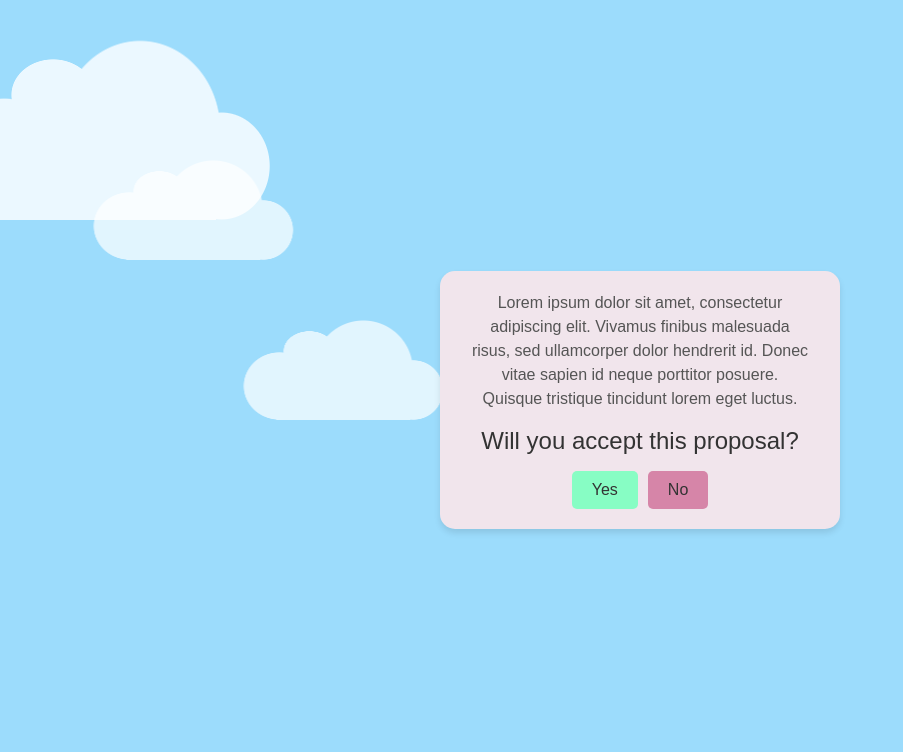
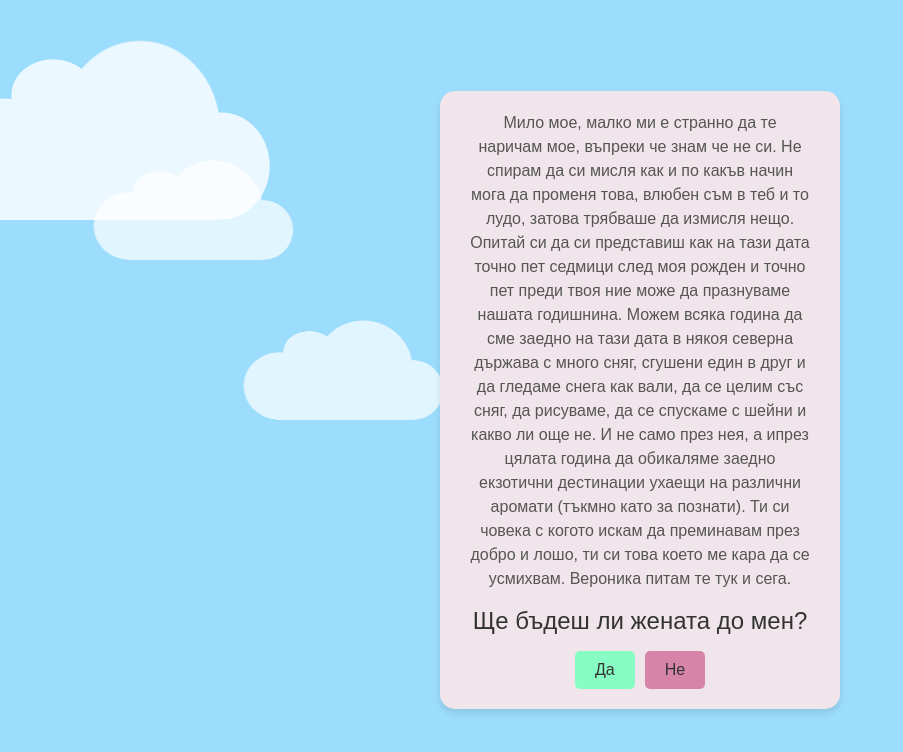
Before and after one commit to yorpetro/loban.art, a plain HTML site: page index.html in a window 1280 px wide. Shown: the whole page, without its empty margins (0-903 px from the left). Drawn offline with Linux system fonts and the light colour scheme; a script that the page names is missing.

Commit message:
add message

```diff
--- a/index.html
+++ b/index.html
@@ -17,12 +17,16 @@
 
 <div class="container">
     <div class="introduction">
-        Lorem ipsum dolor sit amet, consectetur adipiscing elit. Vivamus finibus malesuada risus, sed ullamcorper dolor hendrerit id. Donec vitae sapien id neque porttitor posuere. Quisque tristique tincidunt lorem eget luctus.
+         Мило мое, малко ми е странно да те наричам мое, въпреки че знам че не си. Не спирам да си мисля как и по какъв начин мога да променя това,
+        влюбен съм в теб и то лудо, затова трябваше да измисля нещо. Опитай си да си представиш как на тази дата точно пет седмици след моя рожден и точно пет преди твоя
+        ние може да празнуваме нашата годишнина. Можем всяка година да сме заедно на тази дата в някоя северна държава с много сняг, сгушени един в друг и да гледаме снега как вали,
+        да се целим със сняг, да рисуваме, да се спускаме с шейни и какво ли още не. И не само през нея, а ипрез цялата година да обикаляме заедно екзотични дестинации ухаещи на различни аромати (тъкмно като за познати).
+        Ти си човека с когото искам да преминавам през добро и лошо, ти си това което ме кара да се усмихвам. Вероника питам те тук и сега.
     </div>
-    <div class="message">Will you accept this proposal?</div>
+    <div class="message">Ще бъдеш ли жената до мен?</div>
     <div class="buttons">
-        <button class="yes" id="yesButton">Yes</button>
-        <button class="no" id="noButton">No</button>
+        <button class="yes" id="yesButton">Да</button>
+        <button class="no" id="noButton">Не</button>
     </div>
 </div>
 
```
